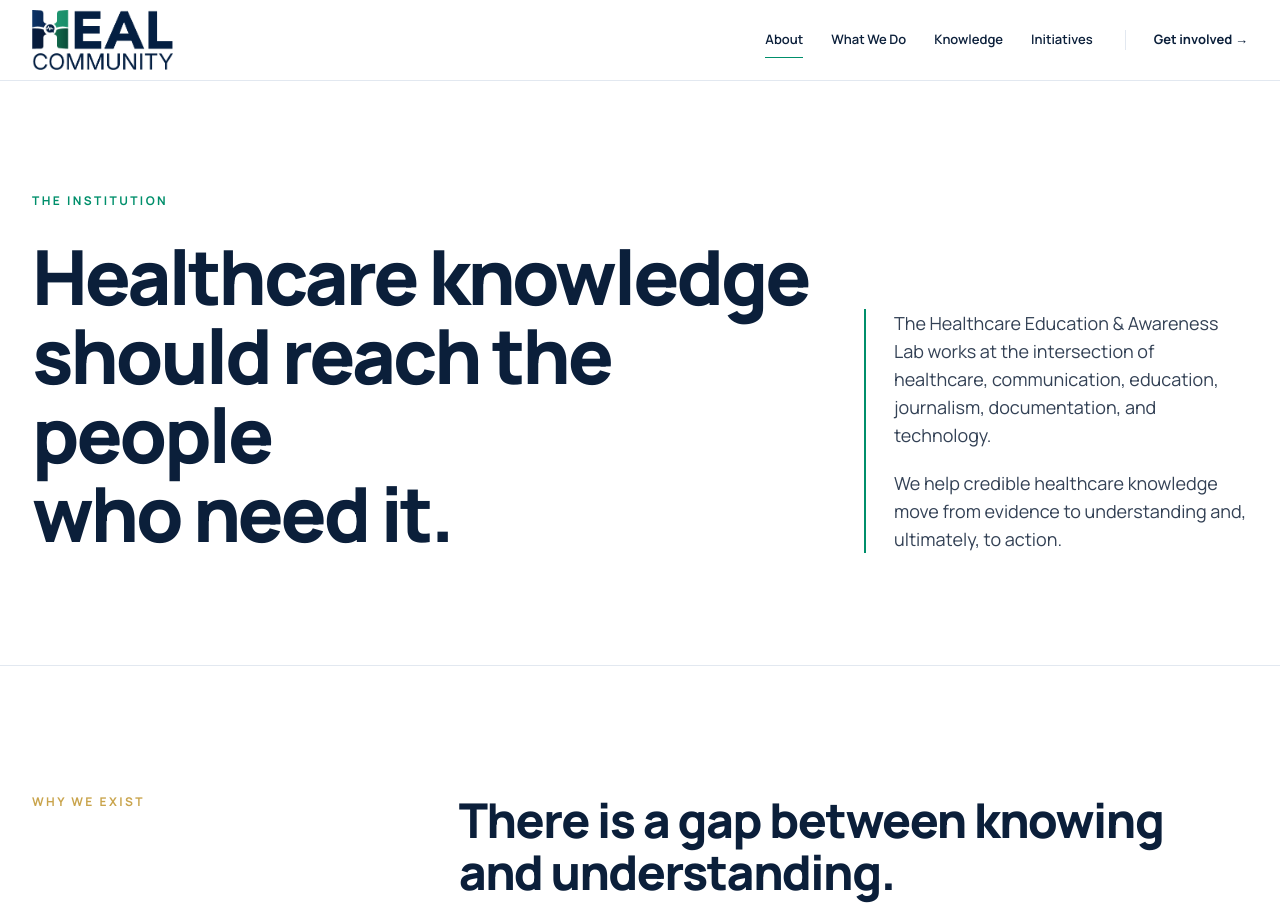
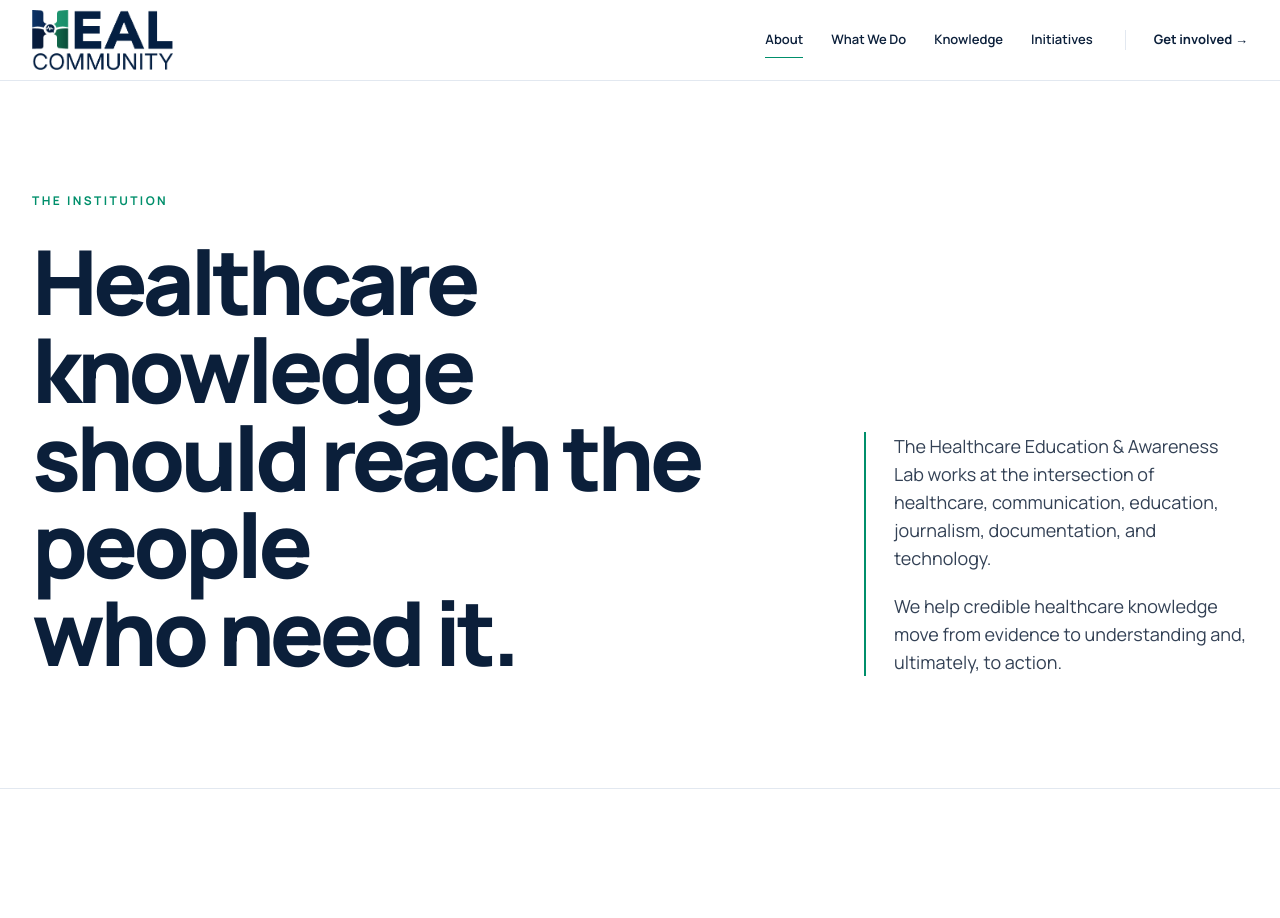
Before and after one commit to HEAL-Community/heal-website, a Next.js app in the folder apps/web/: page /about in a window 1280 px wide. Shown: the top 918 px of the page. Built offline with nearby package versions, Linux system fonts and the light colour scheme.

Commit message:
feat: update typography styles across multiple pages
Co-authored-by: AbdulRaheem Olurode <183245201+PeerlessDON25@users.noreply.github.com>

```diff
--- a/apps/web/app/about/page.tsx
+++ b/apps/web/app/about/page.tsx
@@ -35,7 +35,7 @@ export default function AboutPage() {
                 The Institution
               </p>
 
-              <h1 className="mt-7 max-w-4xl text-5xl font-extrabold leading-[1.04] tracking-[-0.04em] text-heal-navy sm:text-6xl lg:text-[64px] xl:text-[76px]">
+              <h1 className="mt-7 max-w-5xl text-[clamp(3.25rem,7vw,6.5rem)] font-extrabold leading-[0.98] tracking-[-0.05em] text-heal-navy">
                 Healthcare knowledge
                 <br />
                 should reach the people
@@ -73,7 +73,7 @@ export default function AboutPage() {
             </div>
 
             <div className="lg:col-span-8 lg:col-start-5">
-              <h2 className="max-w-3xl text-4xl font-extrabold leading-[1.08] tracking-[-0.03em] text-heal-navy sm:text-5xl">
+              <h2 className="max-w-4xl text-[clamp(2.5rem,5vw,4.5rem)] font-extrabold leading-[1.02] tracking-[-0.045em] text-heal-navy">
                 There is a gap between knowing and understanding.
               </h2>
 
--- a/apps/web/app/articles/page.tsx
+++ b/apps/web/app/articles/page.tsx
@@ -40,7 +40,7 @@ export default async function KnowledgePage() {
                 Knowledge Hub
               </p>
 
-              <h1 className="mt-7 max-w-5xl text-5xl font-extrabold leading-[0.98] tracking-[-0.045em] text-heal-navy sm:text-6xl lg:text-7xl">
+              <h1 className="mt-7 max-w-5xl text-[clamp(3.25rem,7vw,6.5rem)] font-extrabold leading-[0.98] tracking-[-0.05em] text-heal-navy">
                 Knowledge worth
                 <br />
                 <span className="text-heal-emerald">sharing.</span>
@@ -106,7 +106,7 @@ export default async function KnowledgePage() {
                 Latest
               </p>
 
-              <h2 className="mt-4 text-4xl font-extrabold tracking-tight text-heal-navy sm:text-5xl">
+              <h2 className="mt-5 text-[clamp(2.5rem,5vw,4.5rem)] font-extrabold leading-[1.02] tracking-[-0.045em] text-heal-navy">
                 Recent publications.
               </h2>
             </div>
--- a/apps/web/app/initiatives/page.tsx
+++ b/apps/web/app/initiatives/page.tsx
@@ -39,7 +39,7 @@ export default function InitiativesPage() {
                 Initiatives
               </p>
 
-              <h1 className="mt-7 max-w-5xl text-5xl font-extrabold leading-[0.98] tracking-[-0.045em] text-heal-navy sm:text-6xl lg:text-7xl">
+              <h1 className="mt-7 max-w-5xl text-[clamp(3.25rem,7vw,6.5rem)] font-extrabold leading-[0.98] tracking-[-0.05em] text-heal-navy">
                 Turning ideas into
                 <br />
                 <span className="text-heal-emerald">meaningful work.</span>
@@ -68,7 +68,7 @@ export default function InitiativesPage() {
             </div>
 
             <div className="lg:col-span-8 lg:col-start-5">
-              <h2 className="max-w-4xl text-3xl font-extrabold leading-tight tracking-tight text-heal-navy sm:text-4xl">
+              <h2 className="max-w-4xl text-[clamp(2.5rem,5vw,4.5rem)] font-extrabold leading-[1.02] tracking-[-0.045em] text-heal-navy">
                 From communication to action.
               </h2>
 
--- a/apps/web/app/what-we-do/page.tsx
+++ b/apps/web/app/what-we-do/page.tsx
@@ -57,7 +57,7 @@ export default function WhatWeDoPage() {
           Our work
         </p>
 
-        <h1 className="heal-reveal heal-reveal-delay-1 mt-7 max-w-4xl text-5xl font-extrabold leading-[1.04] tracking-[-0.04em] text-heal-navy sm:text-6xl lg:text-[64px] xl:text-[76px]">
+        <h1 className="heal-reveal heal-reveal-delay-1 mt-7 max-w-5xl text-[clamp(3.25rem,7vw,6.5rem)] font-extrabold leading-[0.98] tracking-[-0.05em] text-heal-navy">
           We move healthcare knowledge forward.
         </h1>
       </div>
@@ -114,7 +114,7 @@ export default function WhatWeDoPage() {
             </div>
 
             <div className="lg:col-span-8 lg:col-start-5">
-              <h2 className="max-w-3xl text-4xl font-extrabold leading-[1.08] tracking-[-0.03em] text-heal-navy sm:text-5xl">
+              <h2 className="max-w-4xl text-[clamp(2.5rem,5vw,4.5rem)] font-extrabold leading-[1.02] tracking-[-0.045em] text-heal-navy">
                 Different disciplines. One purpose.
               </h2>
 
```
